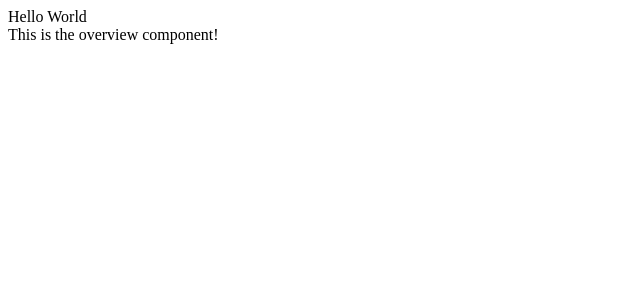
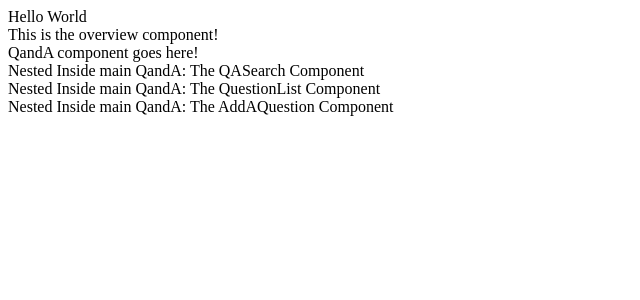
Before and after one commit to fec1-dijkstra/fec, a React app: page / in a window 1280 px wide. Shown: the top 300 px of the page, without its empty margins (0-640 px from the left). Built offline with nearby package versions, Linux system fonts and the light colour scheme.

Commit message:
Q&A - Scaffold the module (#19)
* Add folder for the QandA component

* Testing git workflow

* Working out kinks in RelatedItems component

* Scaffold the QandA component

```diff
--- a/client/src/components/App.jsx
+++ b/client/src/components/App.jsx
@@ -3,6 +3,7 @@ import React from 'react';
 import ReviewTile from './ReviewTile/ReviewTile.jsx';
 import Overview from './Overview/Overview.jsx';
 import RelatedItems from './RelatedItems/RelatedItems.jsx';
+import QandA from './QandA/QandA.jsx';
 // eslint-disable-next-line import/extensions
 import products from '../../dummydata.js';
 
@@ -19,6 +20,7 @@ class App extends React.Component {
         <div> Hello World</div>
         <Overview />
         <RelatedItems />
+        <QandA />
       </div>
     );
   }
--- a/client/src/components/QandA/QandA.jsx
+++ b/client/src/components/QandA/QandA.jsx
@@ -1,13 +1,22 @@
 import React from 'react';
 
-class QandA extends React.component {
+class QandA extends React.Component {
   constructor(props) {
     super(props);
     this.state = {};
   }
 
+  componentDidMount() {}
+
   render() {
-    return <div>QandA component goes here!</div>;
+    return (
+      <div>
+        QandA component goes here!
+        <div>Nested Inside main QandA: The QASearch Component</div>
+        <div>Nested Inside main QandA: The QuestionList Component</div>
+        <div>Nested Inside main QandA: The AddAQuestion Component</div>
+      </div>
+    );
   }
 }
 
```
